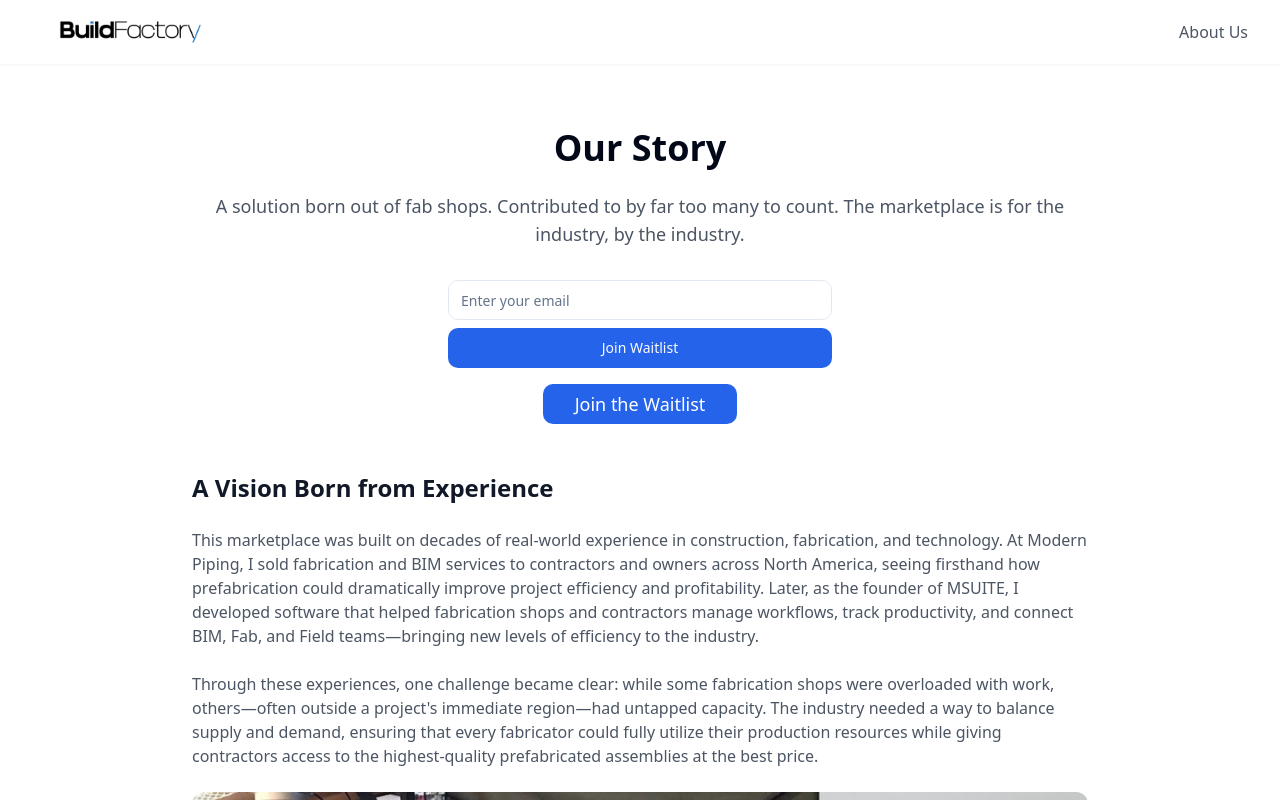
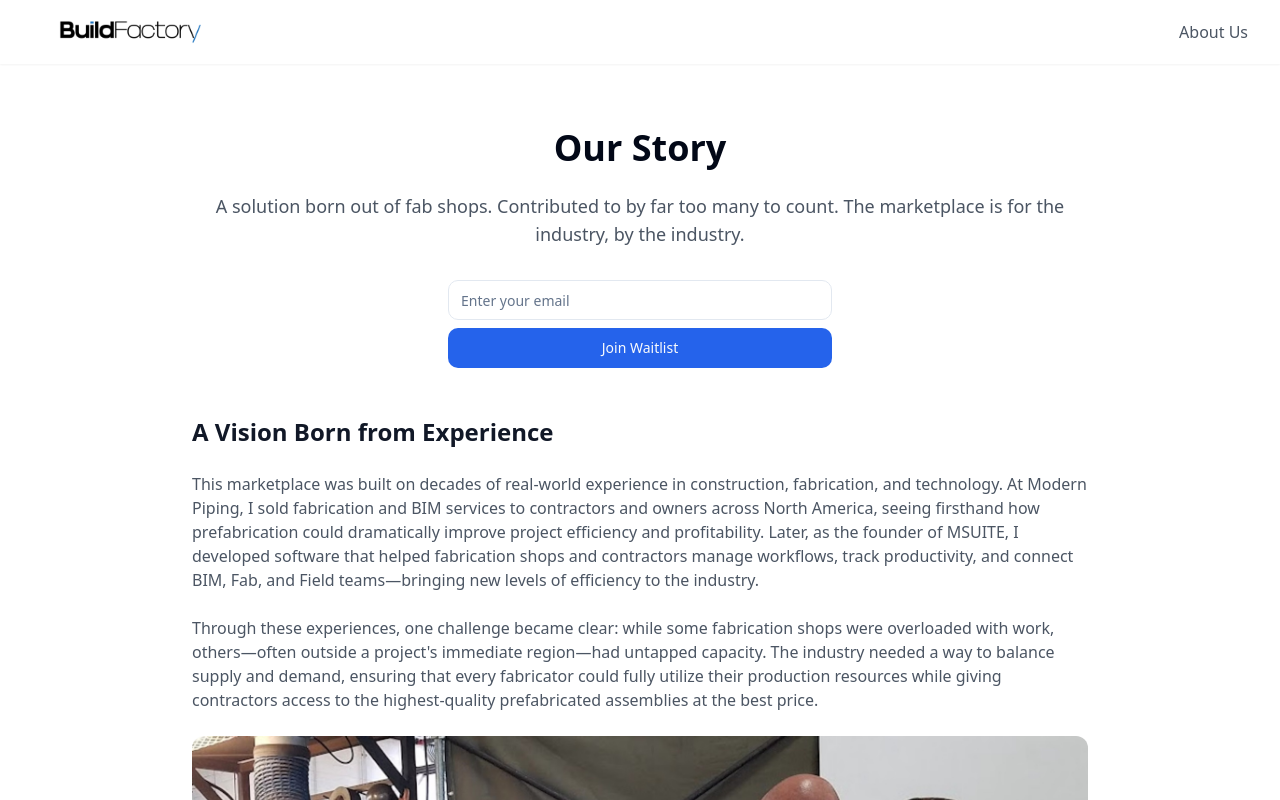
Before and after one commit to blangdon1004/buildfactory-waitlist, a React (Vite) app: page /about in a window 1280 px wide. Shown: the top 800 px of the page. Built offline with nearby package versions, Linux system fonts and the light colour scheme.

Commit message:
Remove duplicate button
Removed the second "Join the Waitlist" button from the About Us page, keeping only the button associated with the email input form.

```diff
--- a/src/pages/AboutUs.tsx
+++ b/src/pages/AboutUs.tsx
@@ -1,4 +1,3 @@
-
 import { Building } from "lucide-react";
 import { Button } from "@/components/ui/button";
 import WaitlistForm from "@/components/WaitlistForm";
@@ -30,12 +29,6 @@ const AboutUs = () => {
             </p>
             <div className="flex flex-col items-center gap-4 mb-12">
               <WaitlistForm />
-              <Button
-                className="text-lg h-10 px-8 bg-blue-600 hover:bg-blue-700 text-white"
-                onClick={() => window.location.href = '/'}
-              >
-                Join the Waitlist
-              </Button>
             </div>
           </div>
 
```
